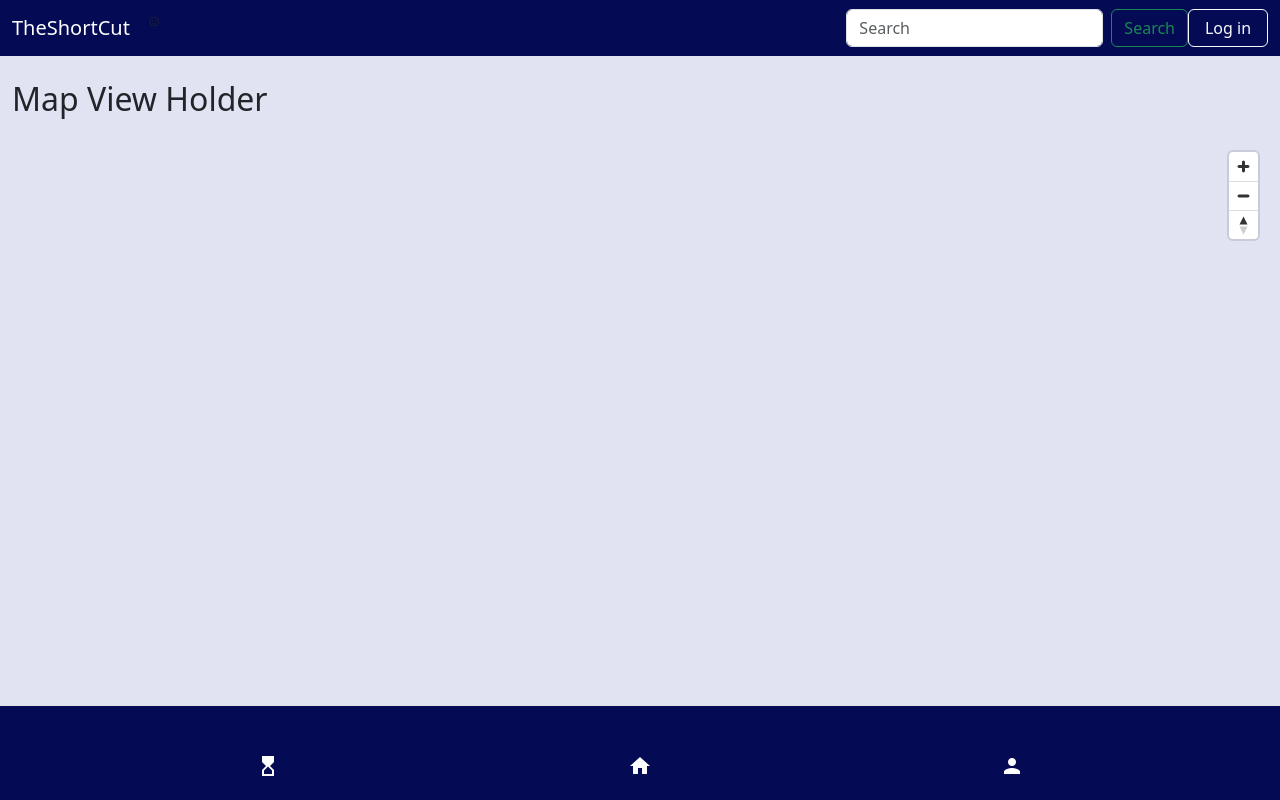
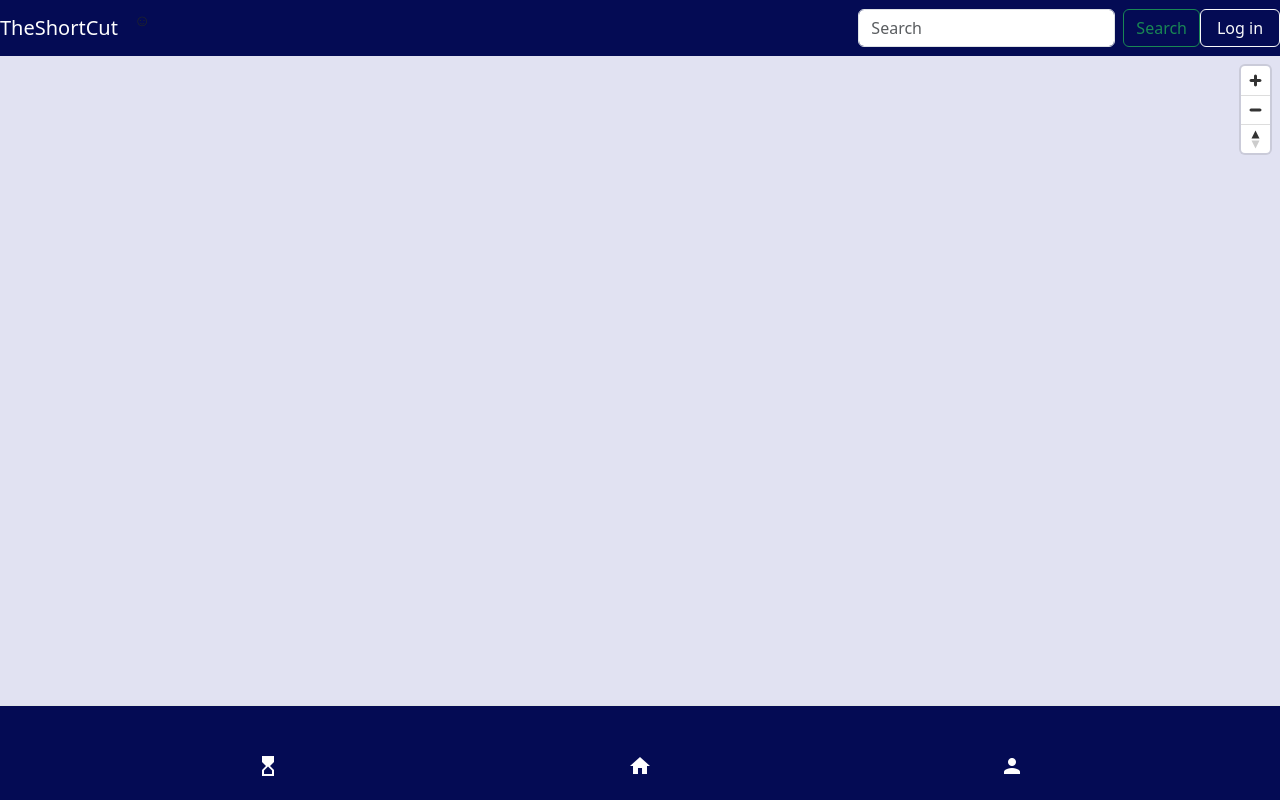
Before and after one commit to vishepa/1800_202610_BBY13, a website built with Vite: page index.html in a window 1280 px wide. Shown: the top 800 px of the page. Built offline with nearby package versions, Linux system fonts and the light colour scheme; some packages are replaced by stand-ins of ours; no server answers.

Commit message:
fix the mapview to full screen

```diff
--- a/index.html
+++ b/index.html
@@ -17,9 +17,7 @@
 
     <site-navbar></site-navbar>
 
-    <main class="container-fluid mt-4 mb-4 map-body">
-        <h2 class="map-page-title">Map View Holder</h2>
-
+    <main class="container-fluid map-body">
         <!-- alert message for the user when outside the campus -->
         <div id="campus-alert" class="alert alert-warning d-none" role="alert">
             You are outside BCIT campus.
--- a/styles/style.css
+++ b/styles/style.css
@@ -160,14 +160,9 @@ footer {
 }
 
 /* map.html css */
-
-.map-page-title {
-  padding-bottom: 1rem;
-}
-
-.map-title {
-  padding-top: 2rem;
-  padding-bottom: 1rem;
+.container-fluid{
+  padding-left: 0 !important;
+  padding-right: 0 !important;
 }
 
 .map-body {
```
